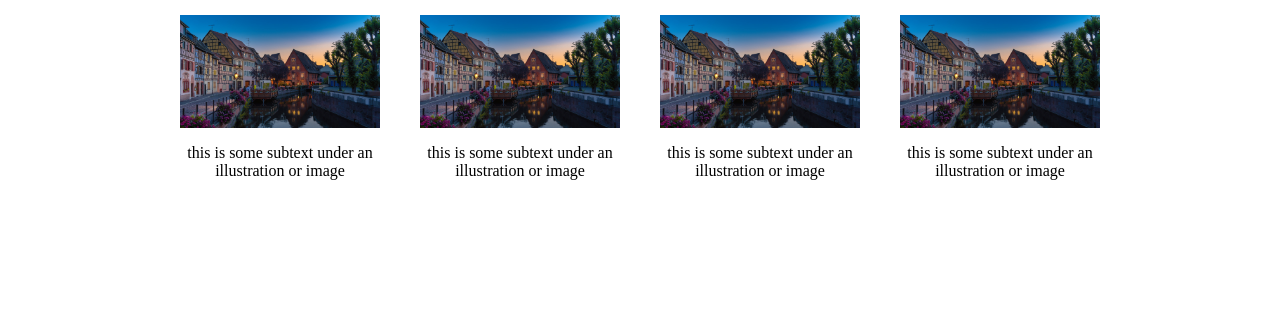
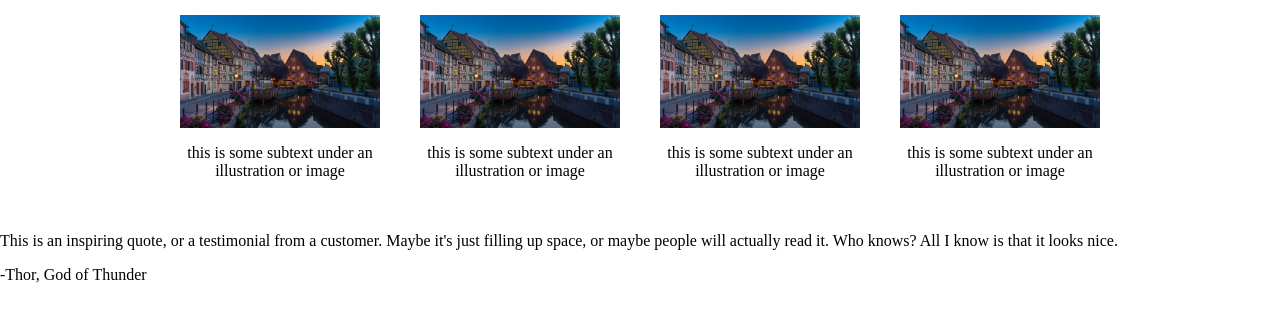
Before and after one commit to AmberlySB/landing-page, a plain HTML site: page index.html in a window 1280 px wide. Shown: the part 491-800 px from the top of the page. Drawn offline with Linux system fonts and the light colour scheme.

Commit message:
Add html for the quotation section of the webpage

```diff
--- a/index.html
+++ b/index.html
@@ -46,5 +46,9 @@
             </div>
         </div>
     </div>
+    <div class="quote">
+        <p>This is an inspiring quote, or a testimonial from a customer. Maybe it's just filling up space, or maybe people will actually read it. Who knows? All I know is that it looks nice.</p>
+        <p class="attribution">-Thor, God of Thunder</p>
+    </div>
 </body>
 </html>
```
